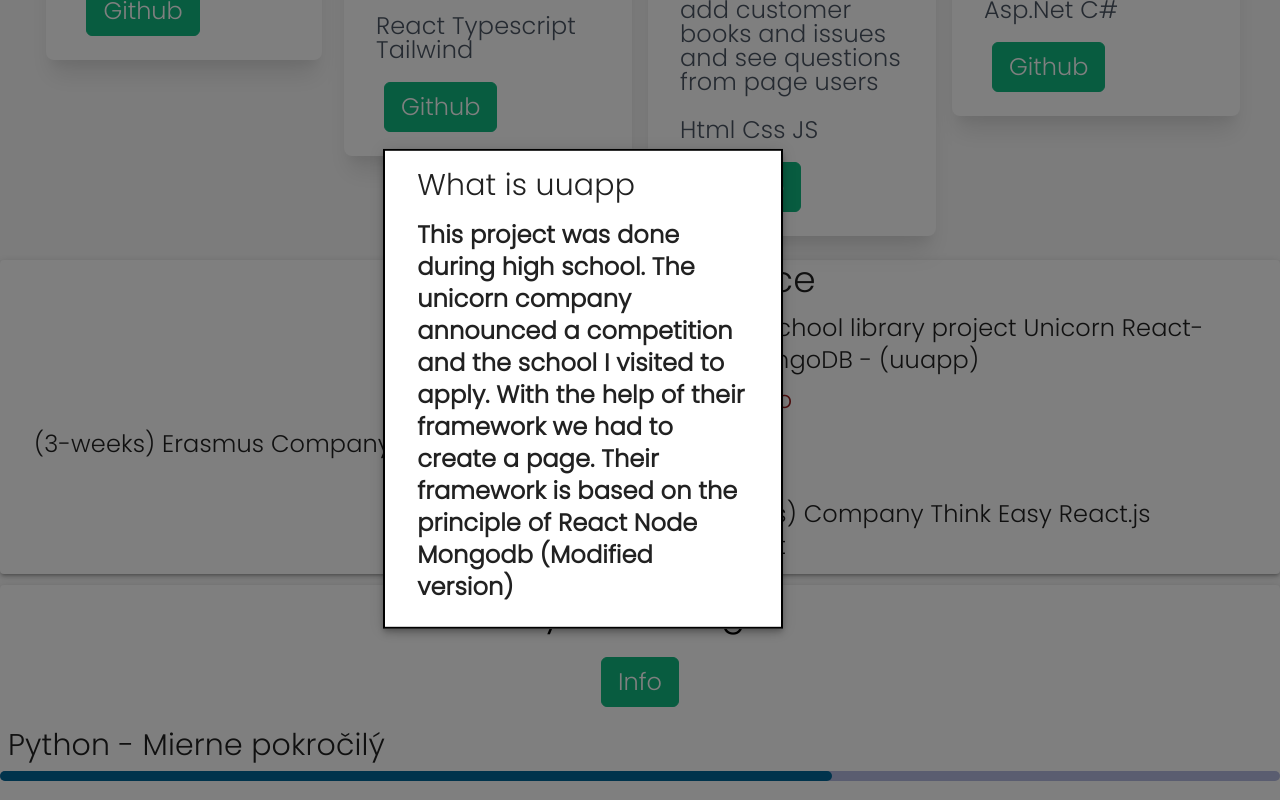
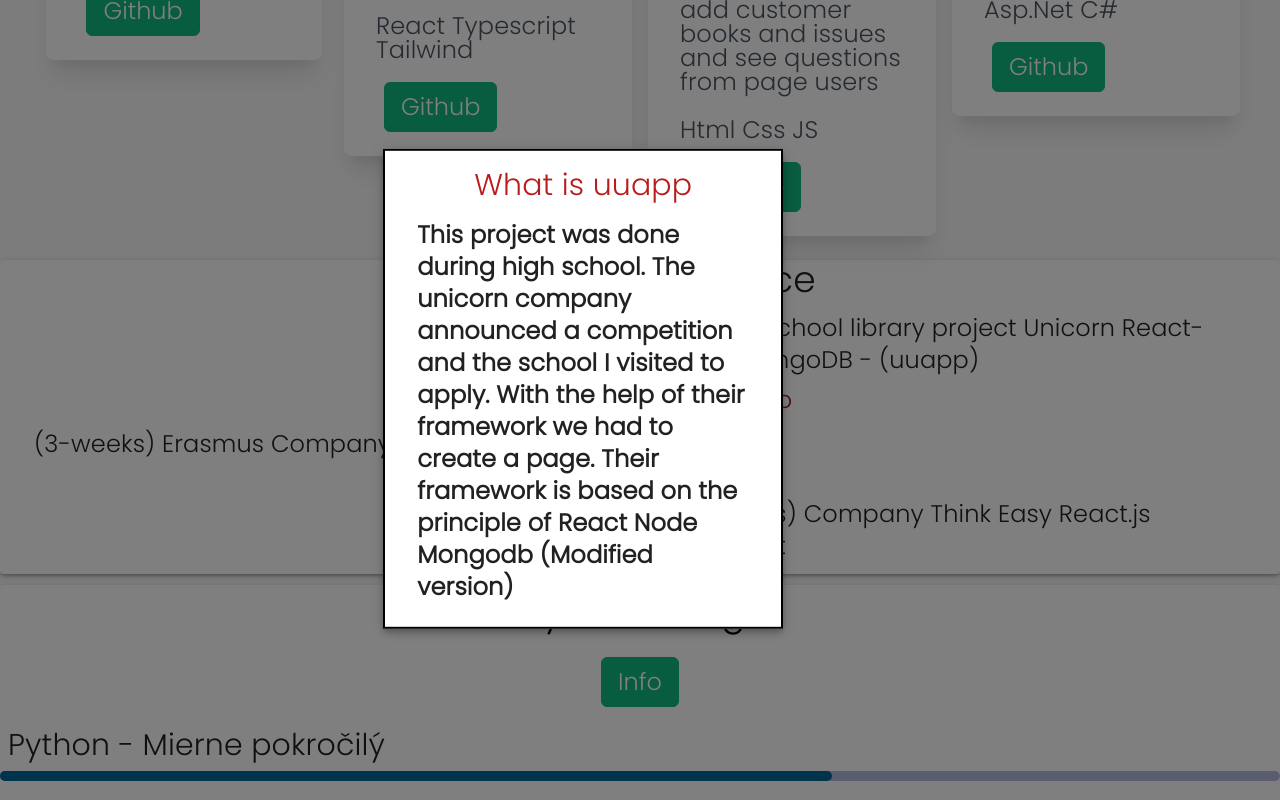
Before and after one commit to peterdinis/Portfolio-Dinis, a React (Create React App) app: page / in a window 1280 px wide. Both pictures are taken after a click on the button "Uuapp info". Shown: the part 2485-3285 px from the top of the page. Built offline with nearby package versions, Linux system fonts and the light colour scheme.

Commit message:
Small changes

```diff
--- a/src/components/projects/Knowledge.jsx
+++ b/src/components/projects/Knowledge.jsx
@@ -51,7 +51,7 @@ export default function Knowledge() {
               <Box sx={style}>
                 <p className="infoText">
                   Mierne pokročilý - Pre-intermediate, <br />
-                  Učím sa: I'm learning
+                  Učím sa - I'm learning
                 </p>
               </Box>
             </Fade>
--- a/src/components/shared/HelperModal.jsx
+++ b/src/components/shared/HelperModal.jsx
@@ -47,7 +47,7 @@ export default function SimpleModal() {
 
   const body = (
     <div style={modalStyle} className={classes.paper}>
-      <h2 className="text-3xl" id="simple-modal-title">{t("description.uuappHeader")}</h2>
+      <h2 className="text-3xl text-red-700 text-center" id="simple-modal-title">{t("description.uuappHeader")}</h2>
       <p className="mt-4 text-2xl font-bold" id="simple-modal-description">
         {t("description.uuappText")}
       </p>
```
